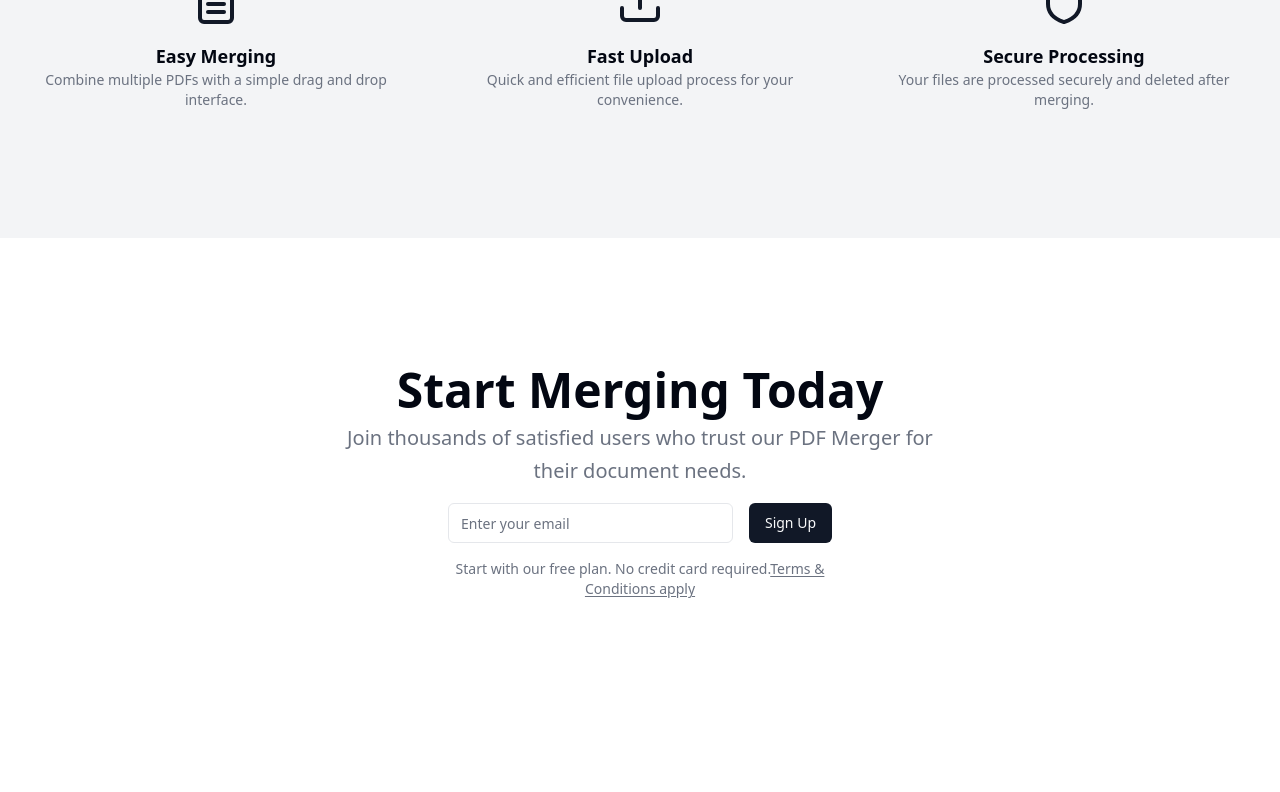
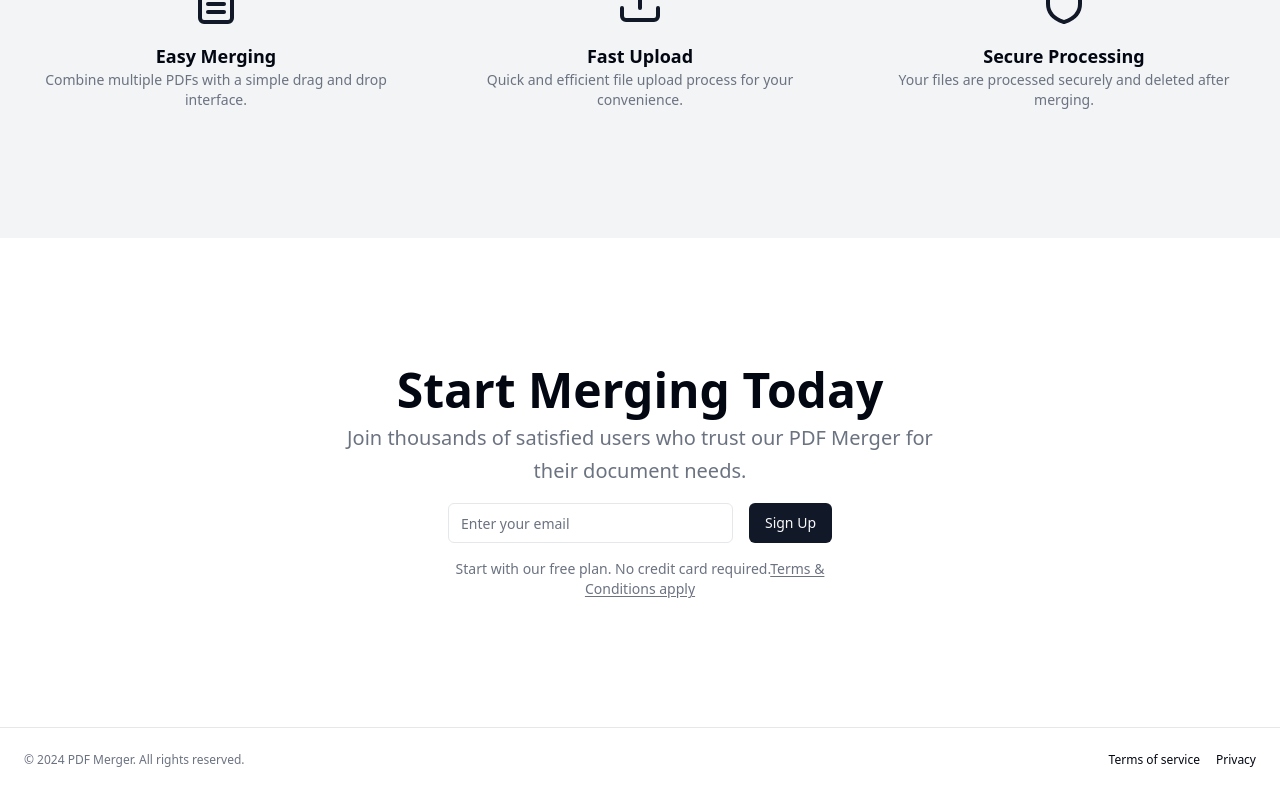
Before and after one commit to dannyjerome/pdf_merger_nj, a Next.js app: page / in a window 1280 px wide. Shown: the part 1014-1806 px from the top of the page. Before the commit the page ends 1741 px from the top, so only its background shows below. Built offline with nearby package versions, Linux system fonts and the light colour scheme.

Commit message:
chore: other updates to help with the frontend

```diff
--- a/package.json
+++ b/package.json
@@ -14,8 +14,10 @@
     "clsx": "^2.1.1",
     "lucide-react": "^0.441.0",
     "next": "14.2.11",
+    "pdf-lib": "^1.17.1",
     "react": "^18.3.1",
     "react-dom": "^18.3.1",
+    "react-dropzone": "^14.2.3",
     "tailwind-merge": "^2.5.2",
     "tailwindcss-animate": "^1.0.7",
     "zod": "^3.23.8"
--- a/src/app/page.tsx
+++ b/src/app/page.tsx
@@ -1,13 +1,19 @@
+
 import Features from "@/app/components/Features";
 import Hero from "@/app/components/Hero";
-import SignUp from "./components/SignUp";
+import Footer from "@/app/components/Footer";
+import SignUp from "@/app/components/SignUp";
 
 export default function Home() {
   return (
-    <div className=" flex flex-col items-center justify-center">
-      <Hero />
-      <Features />
-      <SignUp />
-    </div>
+
+    <main>
+      <div className=" flex flex-col items-center justify-center">
+        <Hero />
+        <Features />
+        <SignUp />
+        <Footer />
+      </div>
+    </main>
   );
 }
```
Also changed, not shown: 1 other file (tests, documents, lock files or other folders).
